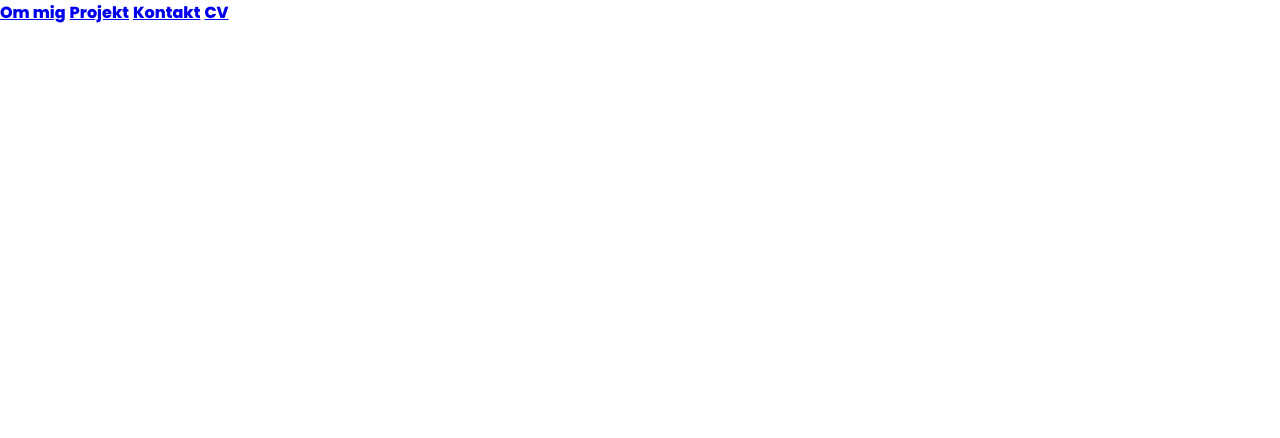
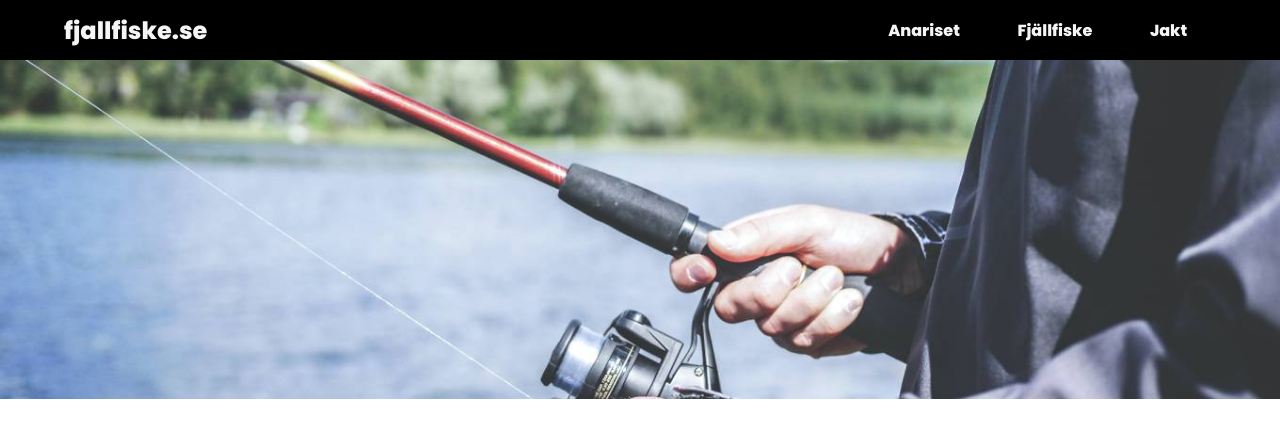
Before and after one commit to lukasnordangard/fjallfiske, a plain HTML site: page index.html in a window 1280 px wide. Drawn offline with Linux system fonts and the light colour scheme.

Commit message:
Some added content

```diff
--- a/index.html
+++ b/index.html
@@ -5,7 +5,7 @@
     <meta charset="UTF-8">
     <meta name="author" content="Lukas Nordangård">
     <meta name="description" content="">
-    <meta name="keywords" content="Fjällfiske, Fjallfiske, Fiske, Fjällen, Anariset, Anarisfjällen, ">
+    <meta name="keywords" content="Fjällfiske, Fjallfiske, Fiske, Fiska, Fjällen, Anariset, Anarisfjällen">
     <meta name="viewport" content="width=device-width, initial-scale=1.0">
     <link rel="preconnect" href="https://fonts.googleapis.com">
     <link rel="preconnect" href="https://fonts.gstatic.com" crossorigin>
@@ -17,15 +17,21 @@
 <body>
     <header>
         <div class="topnav">
+            <div class="logo">
+                <a href="fjallfiske.se">fjallfiske.se</a>
+            </div>
             <div class="links">
-                <a href="#bio">Om mig</a>
-                <a href="#projekt">Projekt</a>
-                <a href="#kontakt">Kontakt</a>
-                <a href="docs/cv.pdf">CV</a>
+                <a href="#anariset">Anariset</a>
+                <a href="#fjallfiske">Fjällfiske</a>
+                <a href="#jakt">Jakt</a>
             </div>
         </div>
     </header>
 
+    <div class="introduction-container">
+        <img src="imgs/header.jpg" alt="header img">
+    </div>
+
 </body>
 
 </html>
--- a/styles.css
+++ b/styles.css
@@ -21,3 +21,46 @@ p {
     font-family: 'Quicksand', Arial, sans-serif;
     font-size: 1em;
 }
+
+.topnav{
+    height: 60px;
+    padding-left: 5%;
+    padding-right: 5%;
+    display: flex;
+    justify-content: space-between;
+    align-items: center;
+    background-color: black;
+}
+
+.links {
+    display: flex;
+    width: 50%;
+    justify-content: right;
+}
+
+.logo a {
+    color: whitesmoke;
+    text-decoration: none;
+    font-size: 1.5em;
+}
+
+.links a {
+    display: flex;
+    align-items: center;
+    color: whitesmoke;
+    text-decoration: none;
+    margin-left: 5%;
+    margin-right: 5%;
+}
+
+.links a:hover {
+    font-size: 1.2em;
+}
+
+.introduction-container {
+    width: 100%;
+}
+
+.introduction-container img {
+    width: 100%;
+}
```
Also changed, not shown: imgs/header.jpg (added).
